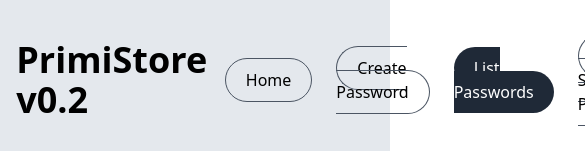
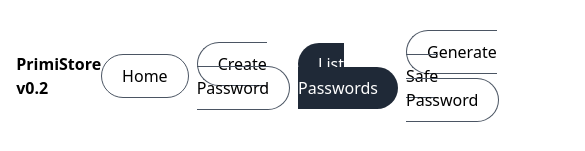
Before and after one commit to frankhart2018/primistore, a React (Create React App) app in the folder frontend/: page /passwords in a window 390 px wide. Shown: the top 151 px of the page, 585 px wide, since content can reach past the window. Built offline with nearby package versions, Linux system fonts and the light colour scheme; no server answers.

Commit message:
Modify navbar for large and bigger screens and update background to white

```diff
--- a/frontend/src/App.js
+++ b/frontend/src/App.js
@@ -28,7 +28,7 @@ const App = () => {
   document.title = `PrimiStore v${VERSION}`;
 
   return (
-    <div className="bg-slate-400/25 h-[100vh] w-[100vw]">
+    <div className="bg-white h-[100vh] w-[100vw]">
       <Provider store={store}>
         <Routes>
           <Route path="/" element={<MainMenu />} />
--- a/frontend/src/components/pages/CreatePassword/CreatePassword.js
+++ b/frontend/src/components/pages/CreatePassword/CreatePassword.js
@@ -22,15 +22,15 @@ const CreatePassword = () => {
       <div className="w-5/6 mx-auto py-7 flex flex-col justify-center items-center">
         <div class="mb-10 w-5/6 space-y-5">
           <label
-            for="identifier"
-            class="block mb-2 text-md font-medium text-gray-900 capitalize"
+            htmlFor="identifier"
+            className="block mb-2 text-md font-medium text-gray-900 capitalize"
           >
             Password identifier (should be unique)
           </label>
           <input
             type="text"
             id="identifier"
-            class="bg-transparent border border-gray-950 text-gray-900 text-md rounded-lg block w-full p-2.5"
+            className="bg-transparent border border-gray-950 text-gray-900 text-md rounded-lg block w-full p-2.5"
             value={identifier}
             onChange={(e) => setIdentifier(e.target.value)}
           />
--- a/frontend/src/components/parts/NavBar/NavBar.js
+++ b/frontend/src/components/parts/NavBar/NavBar.js
@@ -7,11 +7,11 @@ const NavBar = () => {
   return (
     <nav className="mb-10">
       <div className="w-11/12 flex items-center justify-between mx-auto pt-10">
-        <NavLink to={{ pathname: "/" }} className="text-4xl font-semibold">
+        <NavLink to={{ pathname: "/" }} className="md:text-2xl lg:text-4xl font-semibold">
           PrimiStore v{VERSION}
         </NavLink>
-        <div className="w-5/12">
-          <ul className="font-medium rounded-lg flex flex-row justify-between items-center space-x-4">
+        <div className="lg:w-9/12 xl:w-6/12 2xl:w-5/12">
+          <ul className="font-medium rounded-lg flex flex-row justify-between items-center lg:space-x-1">
             <li>
               <NavLink
                 className={({ isActive }) =>
```
